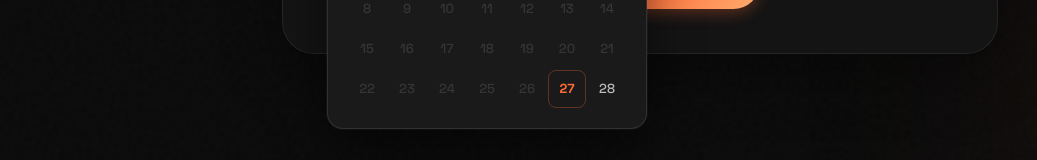
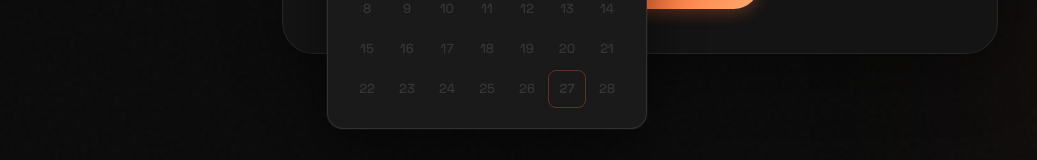
Before and after one commit to pritamghoshayurmed/mindfrix, a Next.js app: page /contact in a window 1280 px wide. Both pictures are taken after a click on the button "Select a date". Shown: the part 1948-2108 px from the top of the page, without its empty margins (0-1037 px from the left). Built offline with nearby package versions, Linux system fonts and the light colour scheme.

Commit message:
feat: Update calendar picker to prevent selection of dates before a specified minimum date

```diff
--- a/src/app/contact/page.tsx
+++ b/src/app/contact/page.tsx
@@ -125,6 +125,7 @@ function CalendarPicker({ value, onChange, hasError }: { value: string; onChange
   const firstDay = new Date(viewYear, viewMonth, 1).getDay();
   const daysInMonth = new Date(viewYear, viewMonth + 1, 0).getDate();
   const todayStr = `${today.getFullYear()}-${String(today.getMonth() + 1).padStart(2, "0")}-${String(today.getDate()).padStart(2, "0")}`;
+  const minDateStr = "2026-03-05";
 
   function prevMonth() {
     if (viewMonth === 0) { setViewMonth(11); setViewYear(viewYear - 1); }
@@ -137,8 +138,8 @@ function CalendarPicker({ value, onChange, hasError }: { value: string; onChange
 
   function selectDay(day: number) {
     const dateStr = `${viewYear}-${String(viewMonth + 1).padStart(2, "0")}-${String(day).padStart(2, "0")}`;
-    // Don't allow past dates
-    if (dateStr < todayStr) return;
+    // Don't allow dates before the minimum date
+    if (dateStr < minDateStr) return;
     onChange(dateStr);
     setOpen(false);
   }
@@ -176,16 +177,16 @@ function CalendarPicker({ value, onChange, hasError }: { value: string; onChange
             {blanks.map((b) => <span key={`b-${b}`} className="cf-cal-blank" />)}
             {days.map((day) => {
               const dateStr = `${viewYear}-${String(viewMonth + 1).padStart(2, "0")}-${String(day).padStart(2, "0")}`;
-              const isPast = dateStr < todayStr;
+              const isDisabled = dateStr < minDateStr;
               const isSelected = dateStr === value;
               const isToday = dateStr === todayStr;
               return (
                 <button
                   type="button"
                   key={day}
-                  className={`cf-cal-day${isSelected ? " selected" : ""}${isToday ? " today" : ""}${isPast ? " past" : ""}`}
+                  className={`cf-cal-day${isSelected ? " selected" : ""}${isToday ? " today" : ""}${isDisabled ? " past" : ""}`}
                   onClick={() => selectDay(day)}
-                  disabled={isPast}
+                  disabled={isDisabled}
                 >
                   {day}
                 </button>
```
